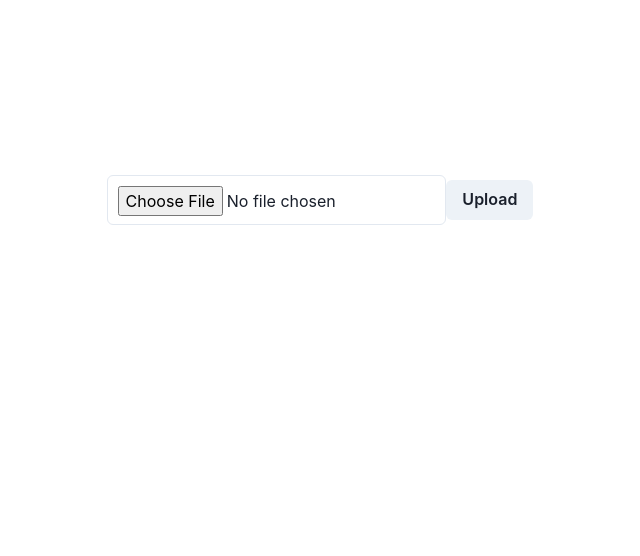
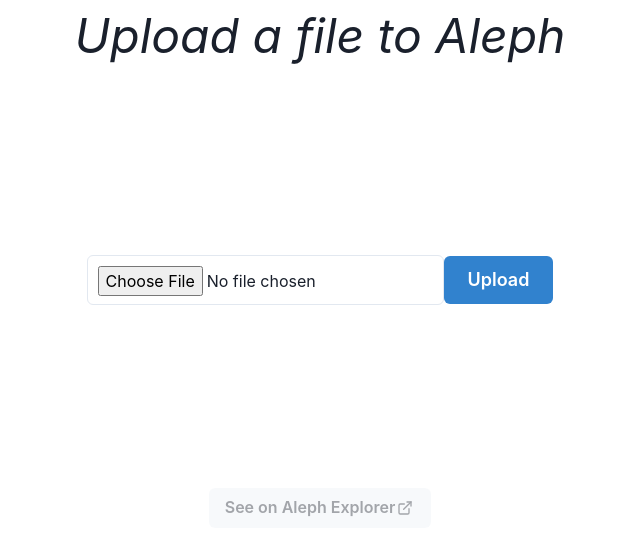
Before and after one commit to RezaRahemtola/playground, a React (Create React App) app in the folder aleph/upload-file-app/: page / in a window 1280 px wide. Shown: the top 556 px of the page, without its empty margins (320-960 px from the left). Built offline with nearby package versions, Linux system fonts and the light colour scheme.

Commit message:
[ADD] Button to see the file on Aleph explorer

```diff
--- a/aleph/upload-file-app/package.json
+++ b/aleph/upload-file-app/package.json
@@ -3,6 +3,7 @@
   "version": "0.1.0",
   "private": true,
   "dependencies": {
+    "@chakra-ui/icons": "^2.0.0",
     "@chakra-ui/react": "^1.8.8",
     "@chakra-ui/theme-tools": "^1.3.6",
     "@emotion/react": "^11.9.0",
--- a/aleph/upload-file-app/src/app/App.tsx
+++ b/aleph/upload-file-app/src/app/App.tsx
@@ -1,20 +1,25 @@
 import { useState } from 'react';
 import { uploadFile } from '../utils/uploadFile';
-import { Input, Button, Center, useToast, VStack } from '@chakra-ui/react'
+import { Input, Button, Center, Text, Link, useToast, VStack } from '@chakra-ui/react'
+import { getExplorerLink } from '../utils/getExplorerLink';
+import { ExternalLinkIcon } from '@chakra-ui/icons'
 
 function App(): JSX.Element {
   const [file, setFile] = useState<File>(new File([], ""));
+  const [explorerLink, setExplorerLink] = useState<string>("");
   const toast = useToast();
 
   const handleClick = async () => {
     try {
-      await uploadFile(file);
+      const message = await uploadFile(file);
+
       toast({
         title: "File successfully uploaded",
         status: "success",
         duration: 5000,
         isClosable: true,
       });
+      setExplorerLink(getExplorerLink(message));
     } catch (error: unknown) {
       const message = error instanceof Error ? error.message : "Unknown error";
 
@@ -25,12 +30,14 @@
         duration: 5000,
         isClosable: true,
       });
+      setExplorerLink("");
     }
   }
 
   return (
       <>
-        <VStack >
+        <VStack>
+          <Text fontSize='5xl' as='i'>Upload a file to Aleph</Text>
           <Center h='50vh'>
             <Input
               type="file"
@@ -41,8 +48,18 @@
                 if (evt.target.files !== null)
                   setFile(evt.target.files[0])
               }}/>
-            <Button onClick={() => handleClick()}>Upload</Button>
+              <Button
+                colorScheme='blue'
+                size='lg'
+                onClick={() => handleClick()}
+              >
+                Upload</Button>
           </Center>
+          <Link href={explorerLink} isExternal>
+            <Button disabled={(explorerLink === "")}>
+              See on Aleph Explorer <ExternalLinkIcon mx='2px' />
+            </Button>
+          </Link>
         </VStack>
       </>
   );
--- /dev/null
+++ b/aleph/upload-file-app/src/utils/getExplorerLink.ts
@@ -0,0 +1,5 @@
+import { StoreMessage } from "aleph-sdk-ts/messages/message";
+
+export const getExplorerLink = (message: StoreMessage): string => {
+  return `https://explorer.aleph.im/address/${message.chain}/${message.sender}/message/${message.type}/${message.item_hash}`;
+}
--- a/aleph/upload-file-app/src/utils/uploadFile.ts
+++ b/aleph/upload-file-app/src/utils/uploadFile.ts
@@ -2,8 +2,9 @@
 import {store} from "aleph-sdk-ts";
 import {ethereum} from "aleph-sdk-ts/accounts";
 import {ItemType} from "aleph-sdk-ts/messages/message";
+import { StoreMessage } from "aleph-sdk-ts/messages/message";
 
-export const uploadFile = async (file: File) => {
+export const uploadFile = async (file: File): Promise<StoreMessage> => {
   const {account} = ethereum.NewAccount();
 
   console.log(`Account ${account.address} wants to upload file "${file.name}"`);
@@ -19,4 +20,5 @@
   });
 
   console.log(`Confirmation:`, confirmation);
+  return (confirmation);
 }
```
Also changed, not shown: 1 other file (tests, documents, lock files or other folders). Lines whose indentation alone changed are shown as unchanged.
